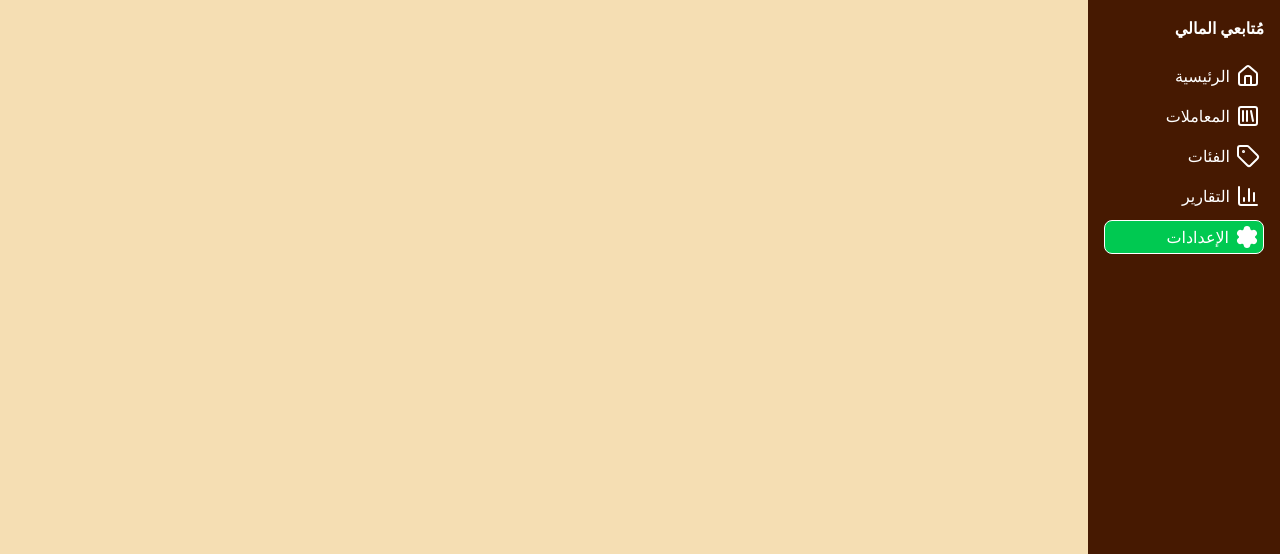
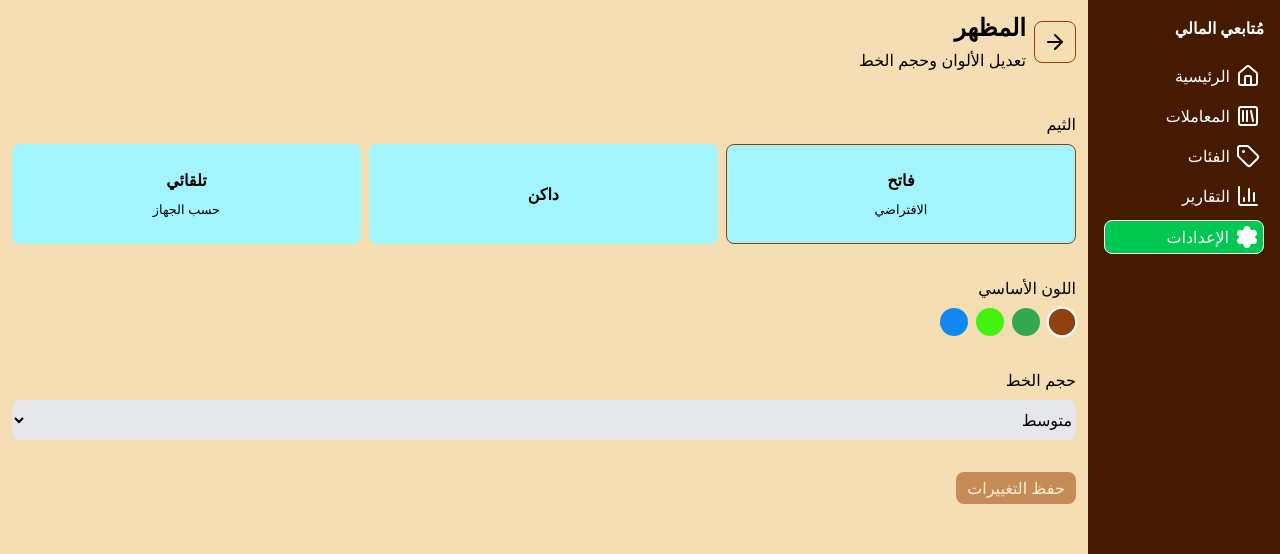
Before and after one commit to ibrahim-md009/income-tracker, a React (Vite) app: page /settings/appearance in a window 1280 px wide. Shown: the top 554 px of the page. Built offline with nearby package versions, Linux system fonts and the light colour scheme.

Commit message:
refactor(settings): extract useSettingsForm hook for section drafts

```diff
--- a/src/components/layout/SideBar.jsx
+++ b/src/components/layout/SideBar.jsx
@@ -18,9 +18,9 @@ const sideBar = [
 
 const SideBar = () => {
   const profile = useStore((s) => s.settings.profile);
-  const userName = profile.userName;
-  const userEmail = profile.userEmail;
-  const userImage = profile.userImage;
+  const name = profile.name;
+  const email = profile.email;
+  const image = profile.image;
 
   return (
     <aside className="fixed w-[15%] bg-amber-400">
@@ -54,12 +54,12 @@ const SideBar = () => {
 
         <div className="flex flex-col items-center justify-center gap-2">
           <img
-            src={userImage}
+            src={image}
             alt="user image"
             className="aspect-square w-8 rounded-full object-cover"
           />
-          <span>{userName}</span>
-          <span>{userEmail}</span>
+          <span>{name}</span>
+          <span>{email}</span>
         </div>
       </div>
     </aside>
--- /dev/null
+++ b/src/hooks/useSettingsForm.js
@@ -0,0 +1,12 @@
+import { useState } from "react";
+import { useStore } from "../store/useStore";
+
+export const useSettingsForm = (section) => {
+  const saved = useStore((s) => s.settings[section]);
+  const [draft, setDraft] = useState(saved);
+
+  const setField = (field, value) =>
+    setDraft((d) => ({ ...d, [field]: value }));
+
+  return { draft, setField };
+};
--- a/src/pages/home/Header.jsx
+++ b/src/pages/home/Header.jsx
@@ -32,15 +32,21 @@ const day = days[date.getDay()];
 const todayDate = `${day} ${date.getDate()} ${month} ${date.getFullYear()}`;
 
 const Header = () => {
-  const userName = useStore((s) => s.settings.profile.userName);
+  const name = useStore((s) => s.settings.profile.name);
+  const startFiscalMonth = useStore(
+    (s) => s.settings.languageAndCurrency.startFiscalMonth,
+  );
 
   return (
     <header className="flex flex-col gap-3">
       <div className="flex items-center justify-between">
-        <p className="flex items-center gap-0.5 text-[12px]">
-          <Calendar className="w-4" />
-          {todayDate}
-        </p>
+        <div>
+          <p>بداية الشهر المالي يوم {startFiscalMonth}</p>
+          <p className="flex items-center gap-0.5 text-[12px]">
+            <Calendar className="w-4" />
+            {todayDate}
+          </p>
+        </div>
 
         <input
           type="search"
@@ -55,7 +61,7 @@ const Header = () => {
         </button>
 
         <div className="text-center">
-          <h2 className="font-bold">{`مرحبا ${userName}`}</h2>
+          <h2 className="font-bold">{`مرحبا ${name}`}</h2>
           <p className="text-sm">إليك نظرة سريعة على وضعك المالي هذا الشهر </p>
         </div>
       </div>
--- a/src/pages/home/body/Statistics.jsx
+++ b/src/pages/home/body/Statistics.jsx
@@ -2,7 +2,8 @@ import { ArrowDown, ArrowUpLeft, Wallet } from "lucide-react";
 import { useStore } from "../../../store/useStore";
 
 const Statistics = () => {
-  const { currency, transactionsLog } = useStore();
+  const transactionsLog = useStore((s) => s.transactionsLog);
+  const currency = useStore((s) => s.settings.languageAndCurrency.currency);
 
   const getTotalIncome = () => {
     return transactionsLog
--- a/src/pages/settings/View.jsx
+++ b/src/pages/settings/Appearance.jsx
@@ -1,5 +1,6 @@
 import BackStep from "../../components/ui/BackStep";
 import SaveBtn from "../../components/ui/SaveBtn";
+import { useSettingsForm } from "../../hooks/useSettingsForm";
 
 const themes = [
   {
@@ -17,13 +18,16 @@ const themes = [
     subtitle: "حسب الجهاز",
   },
 ];
+
 const colors = [
-  { color: "bg-red-500" },
-  { color: "bg-yellow-500" },
-  { color: "bg-blue-500" },
-  { color: "bg-orange-500" },
+  { hex: "#92400e", bg: "bg-[#92400e]" },
+  { hex: "#32a852", bg: "bg-[#32a852]" },
+  { hex: "#44f20f", bg: "bg-[#44f20f]" },
+  { hex: "#0f88f2", bg: "bg-[#0f88f2]" },
 ];
-const View = () => {
+
+const Appearance = () => {
+  const { draft, setField } = useSettingsForm("appearance");
   return (
     <main className="mr-[15%] min-h-screen w-[85%] p-3">
       <div className="flex h-screen flex-col gap-10">
@@ -41,13 +45,14 @@ const View = () => {
               <label className="mb-2 block font-medium">الثيم</label>
               <div className="flex w-full gap-2">
                 {themes.map((theme) => (
-                  <div
+                  <button
                     key={theme.id}
-                    className="flex h-25 w-full cursor-pointer flex-col items-center justify-center gap-2 rounded-lg bg-cyan-200 p-4 transition-colors hover:bg-cyan-300"
+                    onClick={() => setField("theme", theme.id)}
+                    className={`flex h-25 w-full flex-col items-center justify-center gap-2 rounded-lg bg-cyan-200 ${draft.theme === theme.id ? "border border-amber-800" : ""} p-4 transition-colors hover:bg-cyan-300`}
                   >
                     <h3 className="font-bold">{theme.title}</h3>
                     {theme.subtitle && <small>{theme.subtitle}</small>}
-                  </div>
+                  </button>
                 ))}
               </div>
             </div>
@@ -58,21 +63,29 @@ const View = () => {
                 {colors.map((c) => {
                   return (
                     <button
-                      className={`aspect-square w-7 rounded-full ${c.color} duration-75 hover:scale-110`}
+                      key={c.hex}
+                      onClick={() => setField("accentColor", c.hex)}
+                      className={`aspect-square w-7 rounded-full ${c.bg} ${draft.accentColor === c.hex ? "scale-110 border-2 border-cyan-50 " : ""} duration-75 hover:scale-110`}
                     ></button>
                   );
                 })}
               </div>
             </div>
+
             <div className="flex flex-col gap-2">
               <label>حجم الخط</label>
-              <select className="h-10 rounded-lg bg-gray-200">
-                <option value="">متوسط</option>
-                <option value="">كبير</option>
-                <option value="">صغير</option>
+              <select
+                className="h-10 rounded-lg bg-gray-200"
+                value={draft.fontSize}
+                onChange={(e) => setField("fontSize", e.target.value)}
+              >
+                <option value="16">متوسط</option>
+                <option value="20">كبير</option>
+                <option value="12">صغير</option>
               </select>
             </div>
-            <SaveBtn field="" value={""} fieldValue={""} />
+
+            <SaveBtn section={"appearance"} changes={draft} />
           </div>
         </div>
       </div>
@@ -80,4 +93,4 @@ const View = () => {
   );
 };
 
-export default View;
+export default Appearance;
--- a/src/pages/settings/HomeSettings.jsx
+++ b/src/pages/settings/HomeSettings.jsx
@@ -12,7 +12,7 @@ const settings = [
     title: "المظهر",
     desc: "تغيير الثيم والألوان",
     icon: Moon,
-    path: "/settings/view",
+    path: "/settings/appearance",
   },
   {
     title: "الإشعارات",
--- a/src/pages/settings/LangCurrency.jsx
+++ b/src/pages/settings/LangCurrency.jsx
@@ -1,7 +1,10 @@
 import BackStep from "../../components/ui/BackStep";
 import SaveBtn from "../../components/ui/SaveBtn";
+import { useSettingsForm } from "../../hooks/useSettingsForm";
 
 const LangCurrency = () => {
+  const { draft, setField } = useSettingsForm("languageAndCurrency");
+
   return (
     <main className="mr-[15%] min-h-screen w-[85%] p-3">
       <div className="flex h-screen flex-col gap-10">
@@ -19,7 +22,9 @@ const LangCurrency = () => {
               <div className="flex w-full flex-col">
                 <label>العملة</label>
                 <input
+                  value={draft.currency}
                   type="text"
+                  onChange={(e) => setField("currency", e.target.value)}
                   className="rounded-lg border border-amber-800 bg-cyan-50 p-2"
                   placeholder="مثل:ج.م"
                 />
@@ -28,12 +33,13 @@ const LangCurrency = () => {
               <div className="flex w-full flex-col">
                 <label htmlFor="">اللغة</label>
                 <select
-                  name=""
-                  id=""
+                  value={draft.language}
+                  onChange={(e) => setField("language", e.target.value)}
+
                   className="rounded-lg border border-amber-800 bg-cyan-50 p-2"
                 >
-                  <option value="Ar">العربية</option>
-                  <option value="En">ُEnglish</option>
+                  <option value="ar">العربية</option>
+                  <option value="en">ُEnglish</option>
                 </select>
               </div>
             </div>
@@ -41,13 +47,17 @@ const LangCurrency = () => {
             <div className="flex flex-col">
               <label htmlFor="">بداية الشهر المالي</label>
               <input
+                value={draft.startFiscalMonth}
                 type="number"
                 max="31"
+                onChange={(e) => {
+                  setField("startFiscalMonth", e.target.value);
+                }}
                 placeholder="اكتب يوم بداية الشهر المالي مثل:1"
                 className="rounded-lg border border-amber-800 bg-cyan-50 p-2"
               />
             </div>
-            <SaveBtn />
+            <SaveBtn section={"languageAndCurrency"} changes={draft} />
           </div>
         </div>
       </div>
--- a/src/pages/settings/Profile.jsx
+++ b/src/pages/settings/Profile.jsx
@@ -1,21 +1,10 @@
-import { useState } from "react";
 import BackStep from "../../components/ui/BackStep";
-import { useStore } from "../../store/useStore";
 import SaveBtn from "../../components/ui/SaveBtn";
 import { resizeImage } from "../../utils/resizeImages";
+import { useSettingsForm } from "../../hooks/useSettingsForm";
 
 const Profile = () => {
-  const profile = useStore((s) => s.settings.profile);
-
-  const [name, setName] = useState(profile.userName);
-  const [email, setEmail] = useState(profile.userEmail);
-  const [img, setImg] = useState(profile.userImage);
-
-  const profileChanges = {
-    userName: name,
-    userEmail: email,
-    userImage: img,
-  };
+  const { draft, setField } = useSettingsForm("profile");
 
   const handleImageChange = (e) => {
     const file = e.target.files[0];
@@ -38,7 +27,7 @@ const Profile = () => {
 
     reader.onload = () => {
       resizeImage(reader.result).then((small) => {
-        setImg(small);
+        setField("image", small);
       });
     };
 
@@ -62,7 +51,7 @@ const Profile = () => {
               <span className="font-bold">صورتك الشخصية </span>
               <label className="flex w-20 cursor-pointer gap-2">
                 <img
-                  src={img}
+                  src={draft.image}
                   alt=""
                   className="aspect-square w-full rounded-full object-cover"
                 />
@@ -80,8 +69,8 @@ const Profile = () => {
                 <label>الاسم</label>
                 <input
                   type="text"
-                  value={name}
-                  onChange={(e) => setName(e.target.value)}
+                  value={draft.name}
+                  onChange={(e) => setField("name", e.target.value)}
                   className="bg-gray-300"
                 />
               </div>
@@ -90,14 +79,14 @@ const Profile = () => {
                 <label>الحساب الالكتروني</label>
                 <input
                   type="text"
+                  value={draft.email}
+                  onChange={(e) => setField("email", e.target.value)}
                   className="bg-gray-300"
-                  onChange={(e) => setEmail(e.target.value)}
-                  value={email}
                 />
               </div>
             </div>
 
-            <SaveBtn section={"profile"} changes={profileChanges} />
+            <SaveBtn section={"profile"} changes={draft} />
           </div>
         </div>
       </div>
--- a/src/pages/settings/index.jsx
+++ b/src/pages/settings/index.jsx
@@ -1,7 +1,7 @@
 import { Routes, Route } from "react-router-dom";
 import HomeSettings from "./HomeSettings";
 import Profile from "./Profile";
-import View from "./View";
+import Appearance from "./Appearance";
 import LangCurrency from "./LangCurrency";
 import BackUp from "./BackUp";
 import Security from "./Security";
@@ -12,7 +12,7 @@ const Settings = () => {
     <Routes>
       <Route index element={<HomeSettings />} />
       <Route path="profile" element={<Profile />} />
-      <Route path="view" element={<View />} />
+      <Route path="appearance" element={<Appearance />} />
       <Route path="language-currency" element={<LangCurrency />} />
       <Route path="backup" element={<BackUp />} />
       |<Route path="security" element={<Security />} />
--- a/src/store/useStore.js
+++ b/src/store/useStore.js
@@ -7,11 +7,21 @@ export const useStore = create(
       //settings
       settings: {
         profile: {
-          userName: "user",
-          userEmail: "hfhdk@gmail.com",
-          userImage: "",
+          name: "user",
+          email: "hfhdk@gmail.com",
+          image: "",
         },
-        languageAndCurrency: { language: "ar", currency: "EGP" },
+        languageAndCurrency: {
+          language: "ar",
+          currency: "EGP",
+          startFiscalMonth: "1",
+        },
+        appearance: {
+          theme: "light",
+          accentColor: "#92400e",
+          fontSize: "16",
+          radius: "8",
+        },
       },
 
       updateSettings: (section, changes) =>
```
